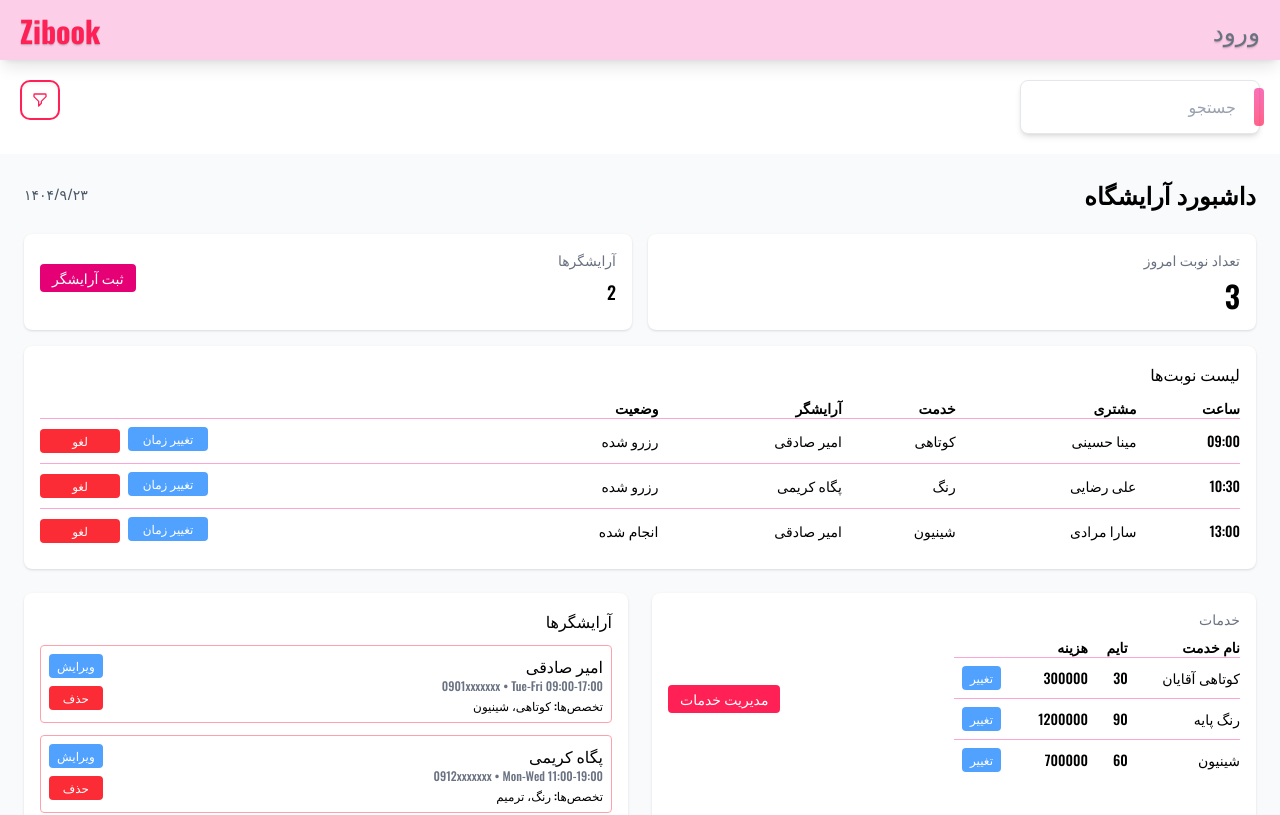
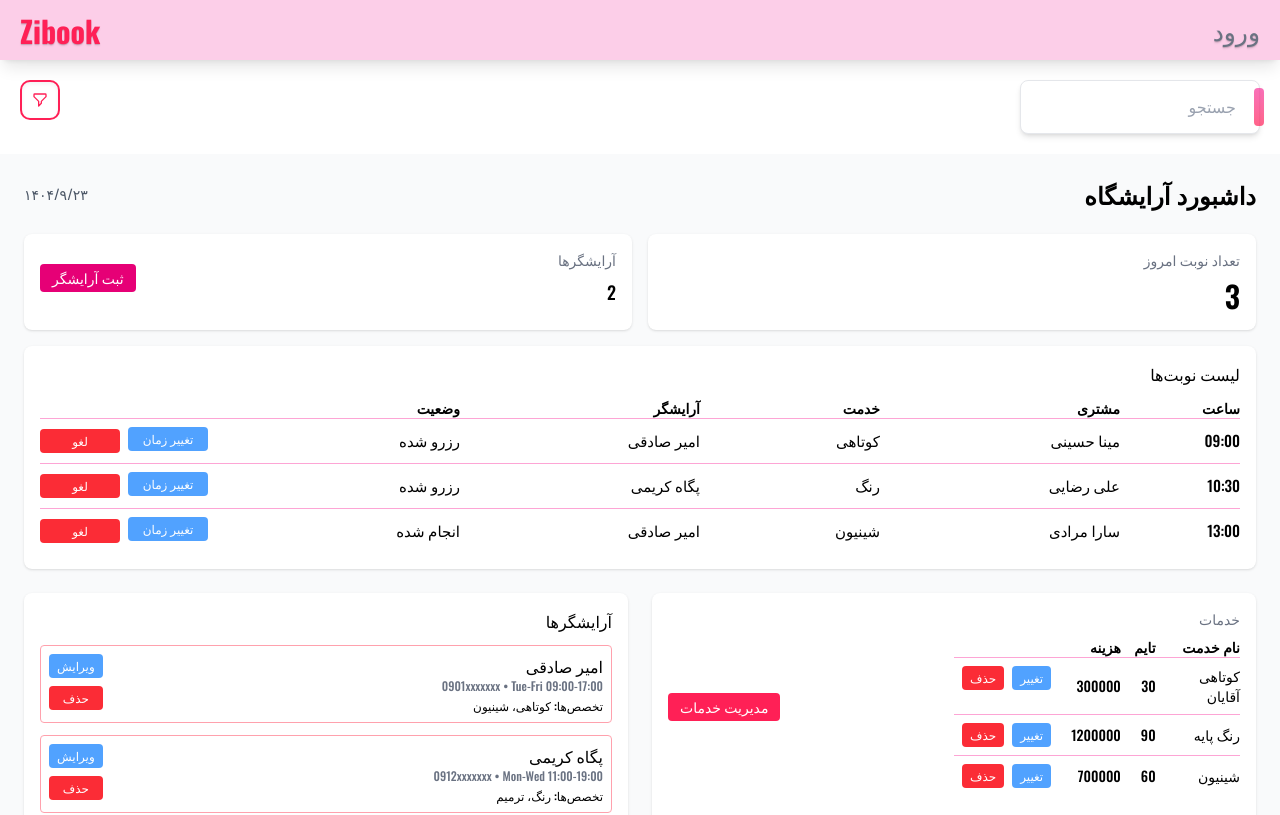
Before and after one commit to Raziye-ghafoori/zibook, a Next.js app: page /admin in a window 1280 px wide. Shown: the top 815 px of the page. Built offline with nearby package versions, Linux system fonts and the light colour scheme.

Commit message:
inite demo 3

```diff
--- a/app/admin/page.tsx
+++ b/app/admin/page.tsx
@@ -110,7 +110,7 @@ export default function DashboardPage() {
         setShowServiceModal(false)
         setEditingService(null)
     }
-    function deleteService(id: number) {
+    function deleteService(id: number|null) {
         setServices(prev => prev.filter(s => s.id !== id))
     }
 
@@ -194,11 +194,11 @@ export default function DashboardPage() {
                                 <tbody>
                                     {appointments.map(a => (
                                         <tr key={a.id} className="border-t border-pink-300">
-                                            <td className="py-2">{a.time}</td>
-                                            <td className="py-2">{a.customer}</td>
-                                            <td className="py-2">{a.service}</td>
-                                            <td className="py-2">{getBarberName(a.barberId)}</td>
-                                            <td className="py-2">{a.status}</td>
+                                            <td className="py-2 w-[10%] md:text-[15px] text-[13px]">{a.time}</td>
+                                            <td className="py-2 w-[20%] md:text-[15px] text-[13px]">{a.customer}</td>
+                                            <td className="py-2 w-[15%] md:text-[15px] text-[13px]">{a.service}</td>
+                                            <td className="py-2 w-[20%] md:text-[15px] text-[13px]">{getBarberName(a.barberId)}</td>
+                                            <td className="py-2 w-[15%] md:text-[15px] text-[13px]">{a.status}</td>
                                             <td className="py-2 text-left flex sm:flex-row flex-col sm:justify-end justify-center items-center">
                                                 <button onClick={() => changeAppointmentTime(a.id, prompt('زمان جدید را وارد کنید (مثال: 14:30)', a.time) || a.time)} className="sm:ml-2 w-full sm:w-20 mb-1 px-2 py-1 cursor-pointer rounded bg-blue-400 text-white text-xs">تغییر زمان</button>
                                                 <button onClick={() => cancelAppointment(a.id)} className="w-full sm:w-20 px-2 py-1 rounded bg-red-500 text-white text-xs cursor-pointer">لغو</button>
@@ -236,11 +236,15 @@ export default function DashboardPage() {
                                                         <td className="py-2 pl-5">{s.name}</td>
                                                         <td className="py-2 pl-5">{s.duration}</td>
                                                         <td className="py-2 pl-5">{s.price}</td>
-                                                        <td className="py-2 text-left">
+                                                        <td className="py-2 text-left flex items-center justify-enda">
                                                             <button
                                                                 onClick={()=>openEditService(s)}
                                                                 className="ml-2 px-2 py-1 cursor-pointer rounded bg-blue-400 text-white text-xs"
                                                             >تغییر </button>
+                                                            <button
+                                                                onClick={()=>deleteService(s.id)}
+                                                                className="ml-2 px-2 py-1 cursor-pointer rounded bg-red-500 text-white text-xs"
+                                                            >حذف </button>
                                                         </td>
                                                     </tr>
                                                 ))}
--- a/app/layout.tsx
+++ b/app/layout.tsx
@@ -6,6 +6,9 @@ import { Footer } from "../component/footer";
 export const metadata: Metadata = {
   title: "Zibook | رزرو آنلاین سالن زیبایی ",
   description: "نوبت خود را آنلاین رزرو کنید، بدون انتظار و تماس تلفنی",
+  icons: {
+    icon: "/images/image.svg",
+  },
 };
 
 export default function RootLayout({
--- a/app/page.tsx
+++ b/app/page.tsx
@@ -8,8 +8,8 @@ export default function Home() {
      <section className="h-screen text-center text-white top-0 flex items-center justify-center bg-[url('@/public/images/image11.webp')] bg-cover bg-center">
       <div className="h-full w-full bg-black/30 flex items-center justify-center">
         <div className="w-full flex flex-col items-center justify-center">
-          <h1 className="text-7xl font-bold mb-4">رزرو آنلاین وقت آرایشگاه</h1>
-          <p className="text-lg mb-8 text-pink-200">زیبایی شما در دستان ماست، همین حالا وقت خود را رزرو کنید.</p>
+          <h1 className="md:text-7xl text-4xl text-shadow-lg  font-bold mb-8">رزرو آنلاین وقت آرایشگاه</h1>
+          <p className="md:text-lg text-md  mb-8 text-pink-200 mx-2">زیبایی شما در دستان ماست، همین حالا وقت خود را رزرو کنید.</p>
           <Link href={'/reserve'} className="bg-white text-pink-600 px-6 py-3 rounded-lg shadow hover:bg-gray-100 transition">
             رزرو کنید
           </Link>
--- a/component/stepperReserve.tsx
+++ b/component/stepperReserve.tsx
@@ -206,7 +206,7 @@ export default function StepperReserve() {
                                 onChange={e => update({ phone: e.target.value })}
                                 className="border rounded p-2 outline-rose-500"
                                 type="tel"
-                                pattern="^(?:\+98|0)?9\d{9}$"
+                                pattern="^(?:\+98|0)?[0-9\u06F0-\u06F9]{9}$"
                             />
                         </div>
                     </div>
```
Also changed, not shown: public/images/image.svg (added).
